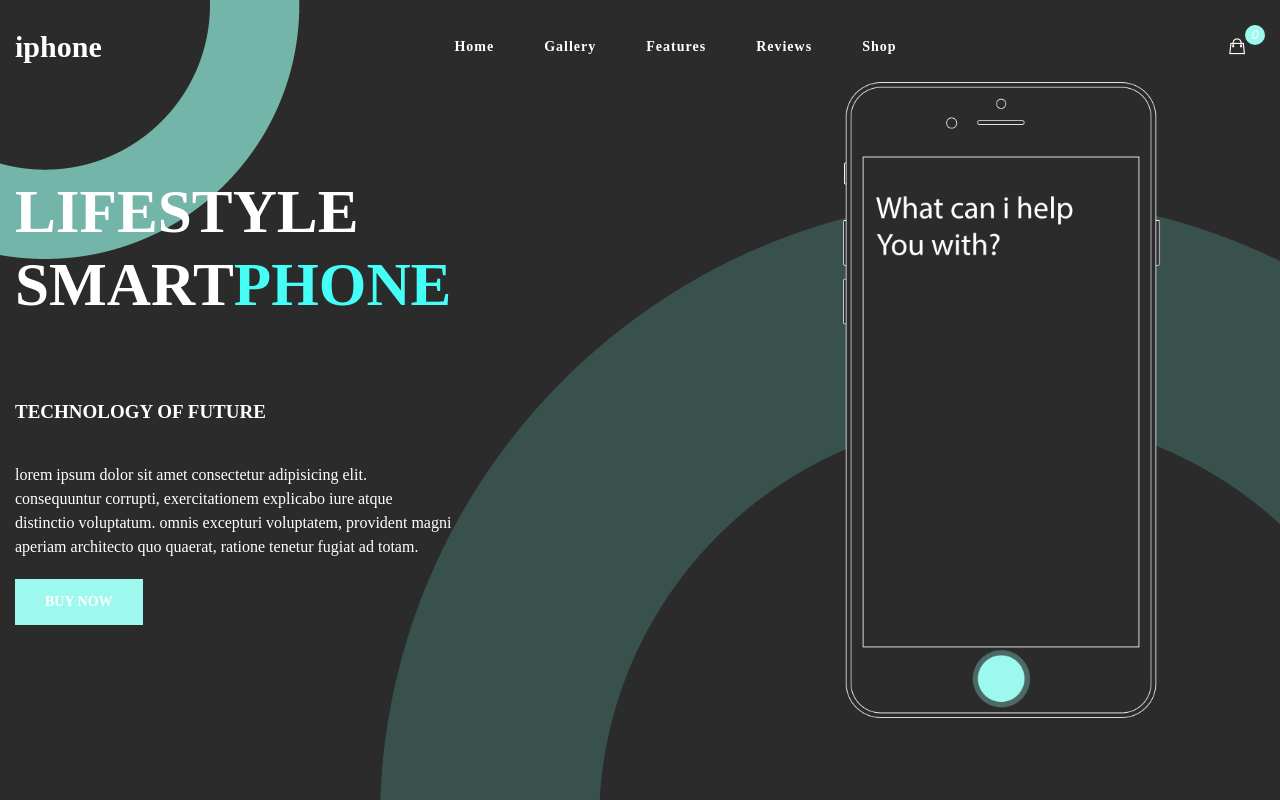
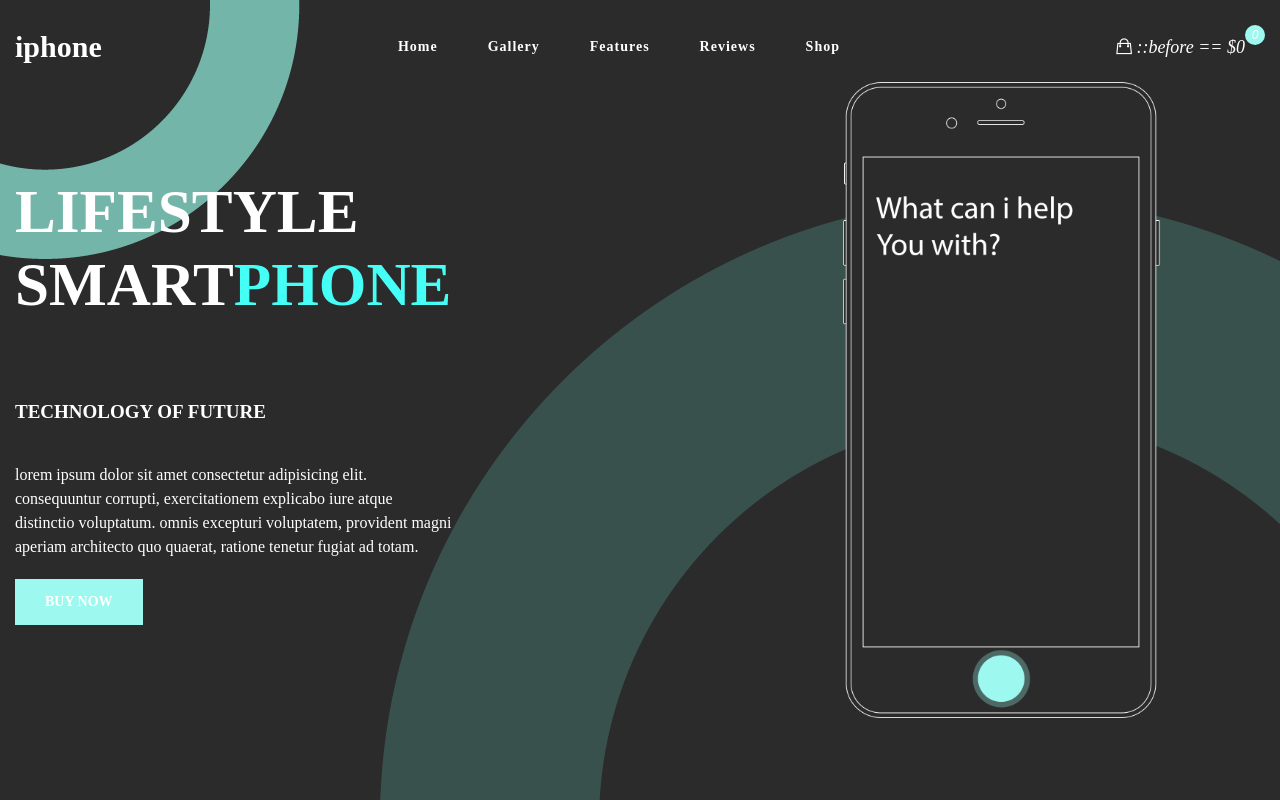
Before and after one commit to tiiku/iphone, a plain HTML site: page index.html in a window 1280 px wide. Drawn offline with nearby package versions, Linux system fonts and the light colour scheme.

Commit message:
Updated index.html

```diff
--- a/index.html
+++ b/index.html
@@ -34,7 +34,9 @@
 
                 </ul>
                 <div class="shopping-bag">
-                    <i class="ion-bag"><span class="bag-item-count">0</span></i>
+                    <i class="ion-bag">
+                    ::before == $0
+                    <span class="bag-item-count">0</span></i>
                 </div>
             </nav>
         </div>
```
